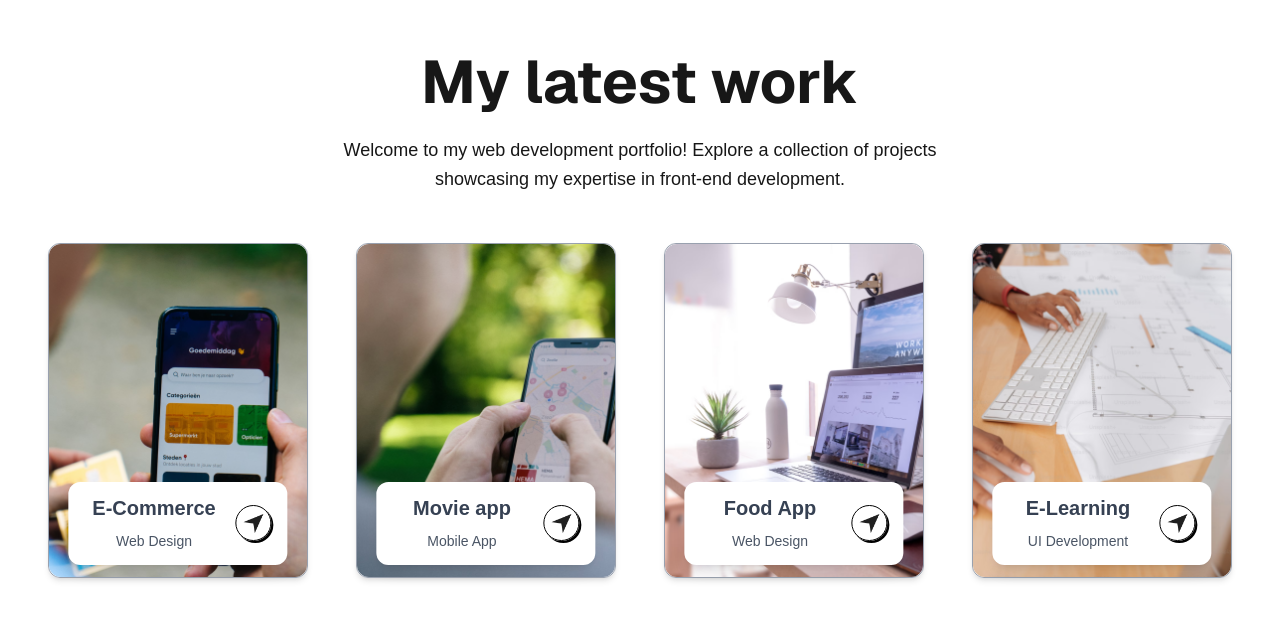
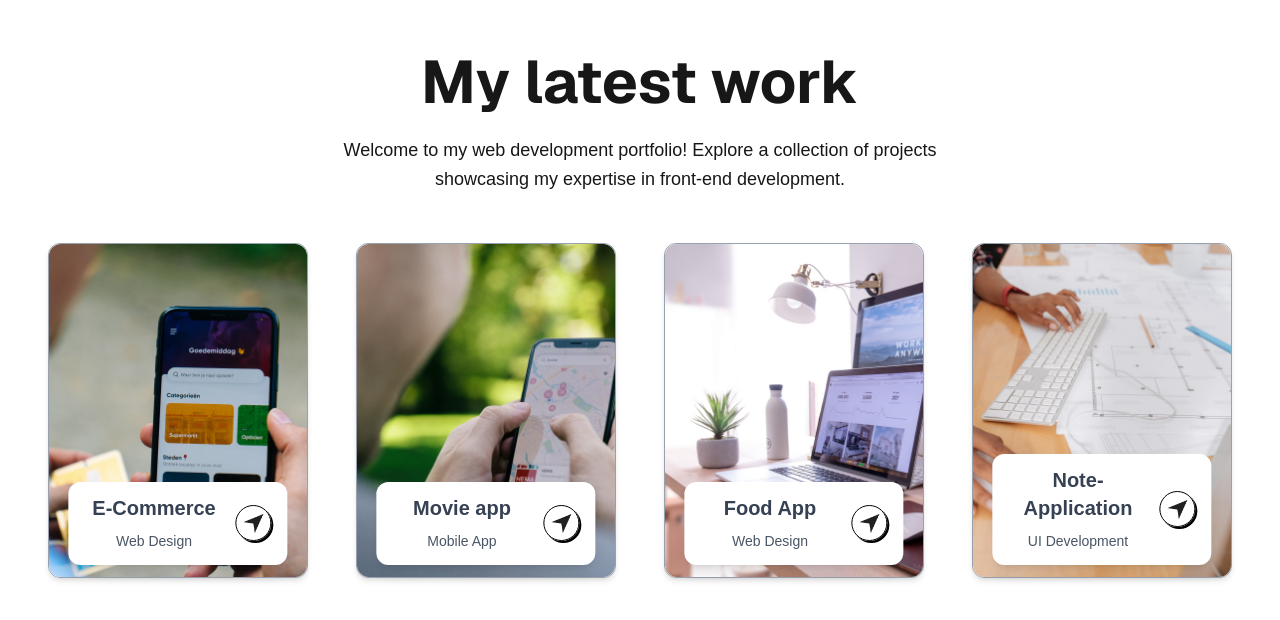
Before and after one commit to amar-omar/Portfolio, a Next.js app: page /Components/work in a window 1280 px wide. Shown: the part 140-760 px from the top of the page. Built offline with nearby package versions, Linux system fonts and the light colour scheme.

Commit message:
feat:Note-application Link

```diff
--- a/assets/assets.js
+++ b/assets/assets.js
@@ -100,10 +100,10 @@ export const workData = [
     link: "https://food-app-eta-livid.vercel.app/",
   },
   {
-    title: "E-Learning",
+    title: "Note-Application",
     description: "UI Development",
     bgImage: "/work-4.png",
-    link: "",
+    link: "https://note-application-five.vercel.app/",
   },
 ];
 
```
